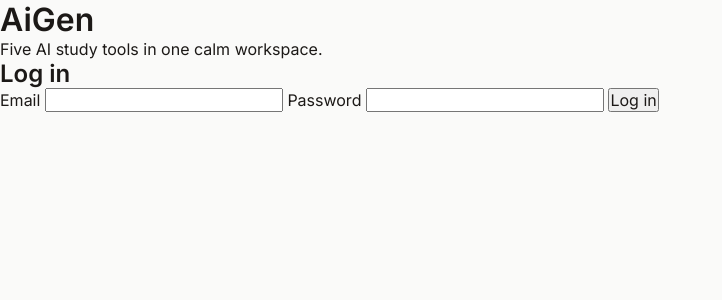
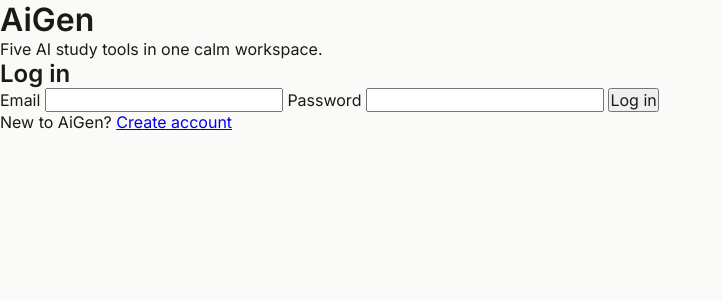
Before and after one commit to choudaryhussainali/AiGen, a Flask app: template templates/auth.html in a window 1280 px wide. Shown: the top 300 px of the page, without its empty margins (0-722 px from the left). Run offline with Flask 3, Linux system fonts and the light colour scheme; the template is opened without the code that fills it, so the values that code supplies are empty.

Commit message:
feat(ui): add auth mode switch link

```diff
--- a/templates/auth.html
+++ b/templates/auth.html
@@ -16,6 +16,12 @@
 
       <button class="btn btn-primary" type="submit" id="auth-submit">Log in</button>
     </form>
+
+    <p class="auth-error" id="auth-error"></p>
+    <p class="auth-switch">
+      <span id="auth-switch-text">New to AiGen?</span>
+      <a href="#" id="auth-switch-link">Create account</a>
+    </p>
   </div>
 </main>
 {% endblock %}
```
